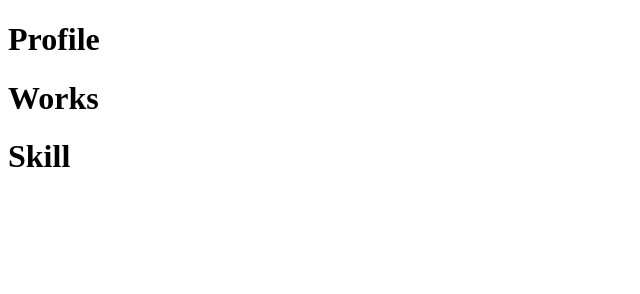
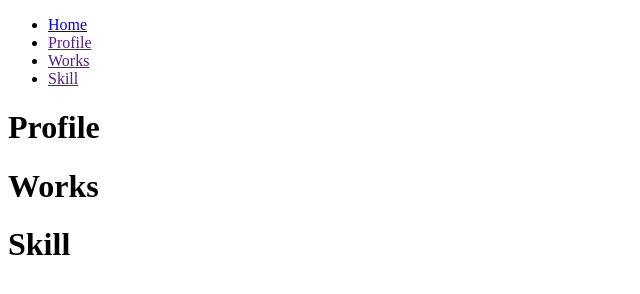
Before and after one commit to spsp69tmt-lab/index, a plain HTML site: page index.html in a window 1280 px wide. Shown: the whole page, without its empty margins (0-640 px from the left). Drawn offline with Linux system fonts and the light colour scheme.

Commit message:
20250802_nav

```diff
--- a/index.html
+++ b/index.html
@@ -7,6 +7,14 @@
 		<title>index</title>
 	</head>
 	<body>
+		<nav>
+		<ul class="main_menu">
+		<li><a href="/">Home</a></li>
+		<li><a href="">Profile</a></li>
+		<li><a href="">Works</a></li>
+		<li><a href="">Skill</a></li>
+		</ul>
+		</nav>
 		<h1>Profile</h1>
 
 		<h1>Works</h1>
```
